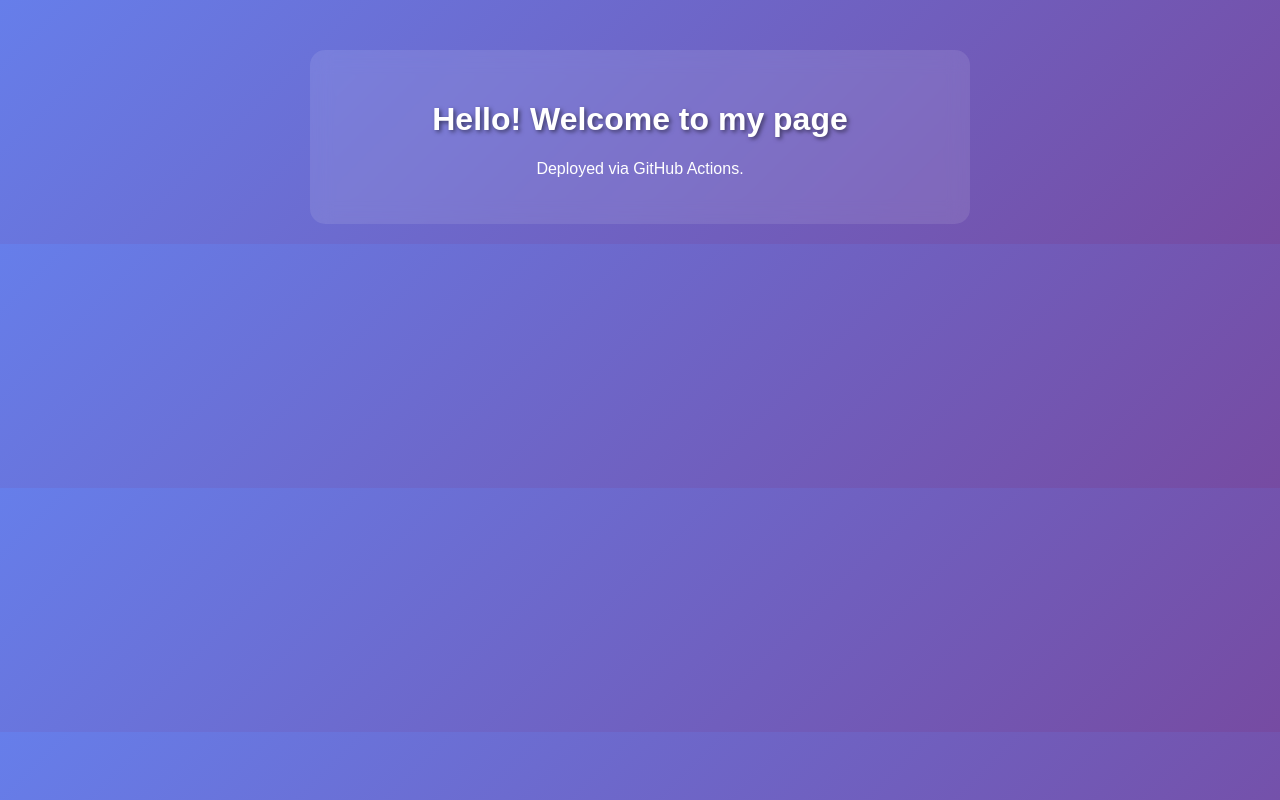
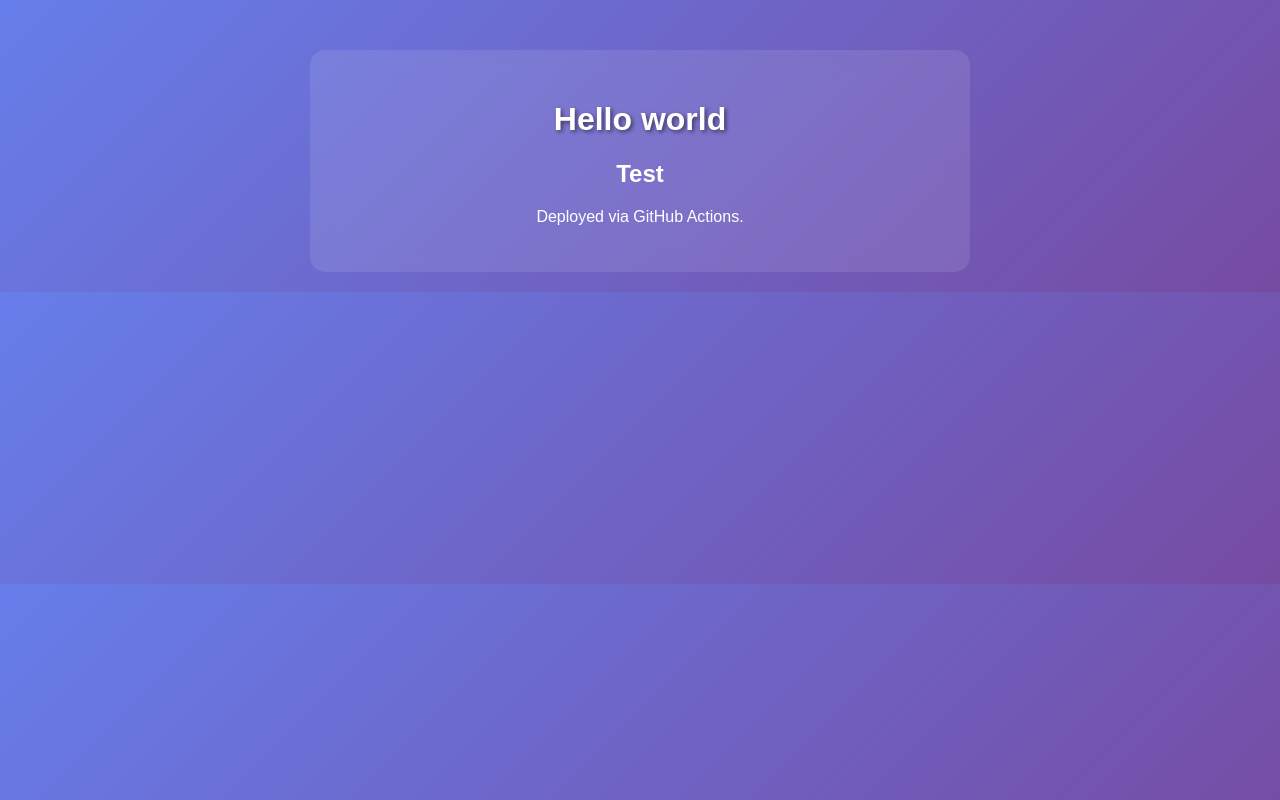
Before and after one commit to Puthearoo/my-cd-practice, a plain HTML site: page index.html in a window 1280 px wide. Drawn offline with Linux system fonts and the light colour scheme.

Commit message:
Test Deployment

```diff
--- a/index.html
+++ b/index.html
@@ -26,7 +26,8 @@
 </head>
 <body>
     <div class="container">
-       <h1>Hello! Welcome to my page</h1>
+       <h1>Hello world</h1>
+       <h2>Test</h2>
         <p>Deployed via GitHub Actions.</p>
     </div>
 </body>
```
